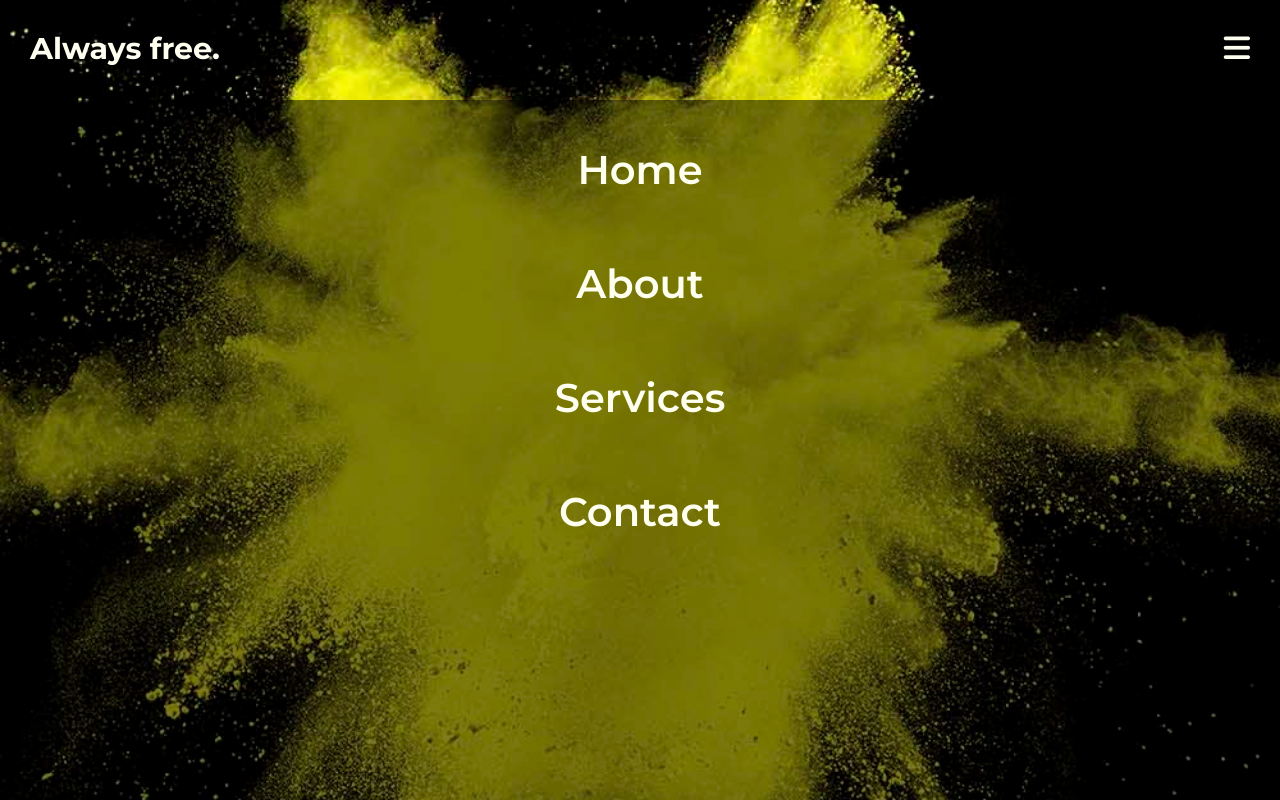
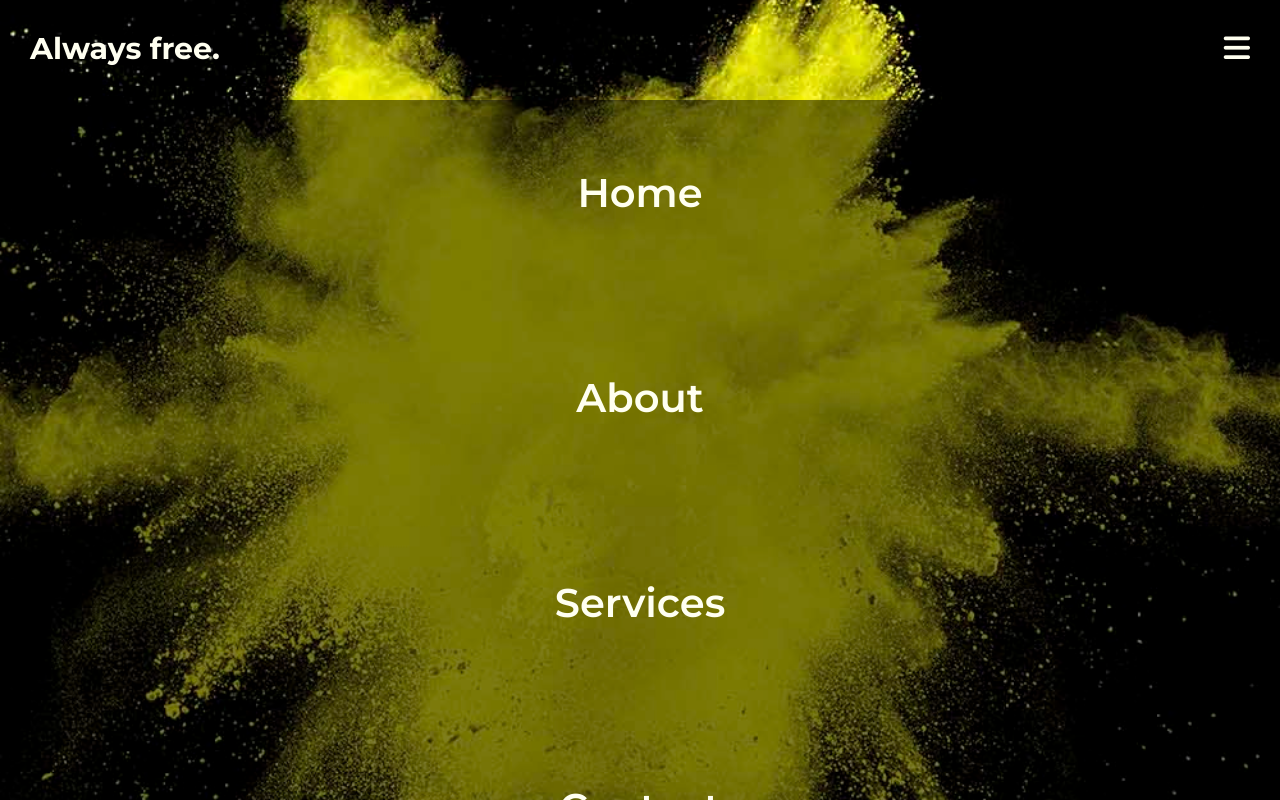
Before and after one commit to inmerzorrilla2/menu2, a plain HTML site: page index.html in a window 1280 px wide. Both pictures are taken after a click on the label 1236 px from the left and 48 px from the top of the page. Drawn offline with Linux system fonts and the light colour scheme.

Commit message:
Third commit

```diff
--- a/style.css
+++ b/style.css
@@ -58,6 +58,7 @@ ul{
     opacity: 0;
     max-height: 0;
     transition: 1s;
+
 }
 
 /* chequed */
@@ -70,8 +71,8 @@ input:checked ~ ul{
 li{
     font-size: 40px;
     cursor: pointer;
+    margin: auto;
 
-    margin-top: 45px;
 }
 a {
     font-weight: 600;
```
